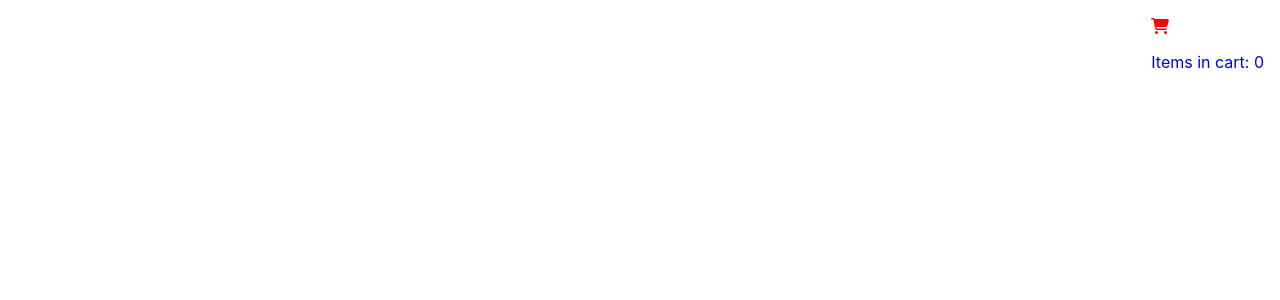
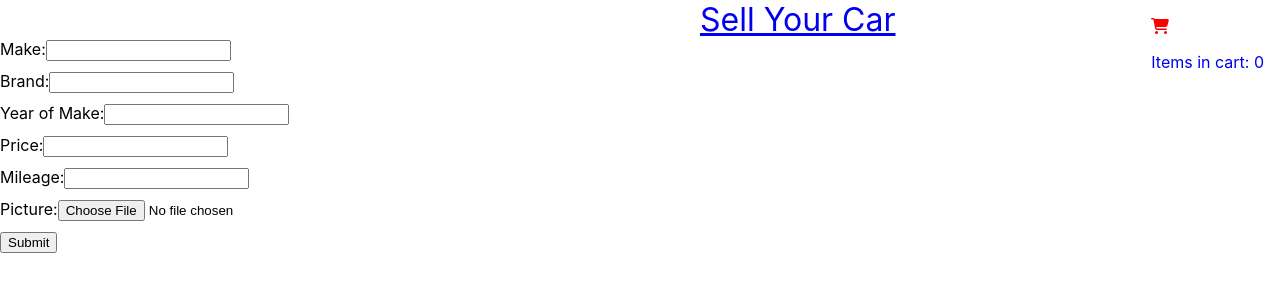
Before and after one commit to kev065/cars-app, a React (Create React App) app in the folder my-app/: page /sell in a window 1280 px wide. Before the commit this address had no page. Shown: the top 300 px of the page. Built offline with nearby package versions, Linux system fonts and the light colour scheme.

Commit message:
added real sell

```diff
--- a/my-app/src/App.js
+++ b/my-app/src/App.js
@@ -4,14 +4,19 @@ import Cars from './Components/Cars';
 import Cart from './Components/Cart';
 import CartIcon from './Components/CartIcon';
 import CartPage from './Components/CartPage'; // import the CartPage component
+import SellCarForm from './Components/SellCarForm';
+
 
 const App = () => {
   return (
     <Router>
-      <Link to="/cart">
-        <CartIcon />
-      </Link>
+      <nav>
+      <Link to="/cart"><CartIcon /></Link>
+      <Link to="/sell" style={{ fontSize: '2em', marginLeft: '700px' }}>Sell Your Car</Link>
+
+      </nav>
       <Routes>
+        <Route path="/sell" element={<SellCarForm />} />
         <Route path="/cart" element={<CartPage />} /> {/* This line adds a route for the cart page */}
         <Route path="/" element={<Cars />} />
       </Routes>
--- a/my-app/src/Components/Cars.js
+++ b/my-app/src/Components/Cars.js
@@ -5,7 +5,7 @@ const Cars = () => {
   const [cars, setCars] = useState([]);
 
   useEffect(() => {
-    fetch('http://localhost:3000/cars')
+    fetch('http://localhost:8000/cars')
       .then(response => response.json())
       .then(data => setCars(data));
   }, []);
--- /dev/null
+++ b/my-app/src/Components/SellCarForm.js
@@ -0,0 +1,87 @@
+import React, { useState } from 'react';
+
+const SellCarForm = () => {
+    const [carDetails, setCarDetails] = useState({
+        make: '',
+        brand: '',
+        year: '',
+        price: '',
+        mileage: '',
+        picture: null
+    });
+
+    const handleChange = (e) => {
+        if (e.target.name === 'picture') {
+            setCarDetails({ ...carDetails, picture: e.target.files[0] });
+        } else {
+            setCarDetails({ ...carDetails, [e.target.name]: e.target.value });
+        }
+    };
+
+    const handleSubmit = (e) => {
+        e.preventDefault();
+        fetch('http://localhost:3000/cars', {
+            method: 'POST',
+            body: JSON.stringify(carDetails),
+            headers: {
+                'Content-Type': 'application/json'
+            }
+        }).then(response => {
+            if (response.ok) {
+                return response.json();
+            } else {
+                throw new Error('Something went wrong ...');
+            }
+        }).then(data => {
+            console.log(data);
+            // Handle the response data in the UI
+        }).catch(error => {
+            console.error(error);
+            // Handle the error in the UI
+        });
+    };
+
+    return (
+        <form onSubmit={handleSubmit}>
+            <div style={{ marginBottom: '10px' }}>
+                <label>
+                    Make:
+                    <input type="text" name="make" onChange={handleChange} />
+                </label>
+            </div>
+            <div style={{ marginBottom: '10px' }}>
+                <label>
+                    Brand:
+                    <input type="text" name="brand" onChange={handleChange} />
+                </label>
+            </div>
+            <div style={{ marginBottom: '10px' }}>
+                <label>
+                    Year of Make:
+                    <input type="number" name="year" onChange={handleChange} />
+                </label>
+            </div>
+            <div style={{ marginBottom: '10px' }}>
+                <label>
+                    Price:
+                    <input type="number" name="price" onChange={handleChange} />
+                </label>
+            </div>
+            <div style={{ marginBottom: '10px' }}>
+                <label>
+                    Mileage:
+                    <input type="number" name="mileage" onChange={handleChange} />
+                </label>
+            </div>
+            <div style={{ marginBottom: '10px' }}>
+                <label>
+                    Picture:
+                    <input type="file" name="picture" onChange={handleChange} />
+                </label>
+            </div>
+            <button type="submit">Submit</button>
+        </form>
+    );
+};
+
+export default SellCarForm;
```
Also changed, not shown: 1 other file (tests, documents, lock files or other folders).
